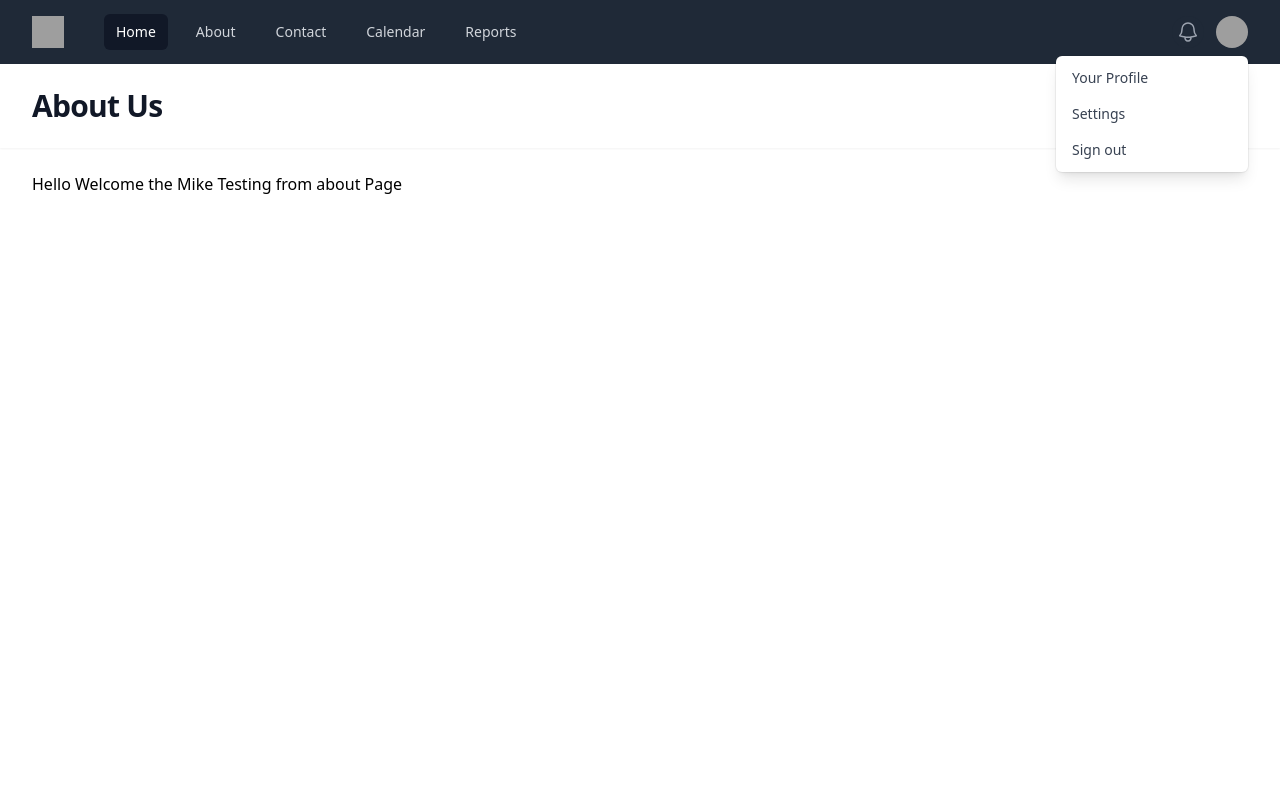
After one commit to muftimehedihasan/-PHP-For-Beginners---Complete-Laracasts-Course, a PHP site: page /views/about.vue.php in a window 1280 px wide. The commit adds this page. Run offline with PHP 8.4, Linux system fonts and the light colour scheme; some libraries are stand-ins or nearby versions; grey boxes are pictures that could not be loaded.

Commit message:
new commit

````diff
--- a/demo/about.vue.php
+++ /dev/null
@@ -1,3 +0,0 @@
-<?php
-
-?>
--- /dev/null
+++ b/website/demo/about.php
@@ -0,0 +1,4 @@
+<?php
+require 'about.vue.php'
+
+?>
--- /dev/null
+++ b/website/demo/contact.php
@@ -0,0 +1,4 @@
+<?php
+require 'contact.vue.php'
+
+?>
--- /dev/null
+++ b/website/demo/views/about.vue.php
@@ -0,0 +1,146 @@
+<!DOCTYPE html class="h-full bg-gray-100">
+<html lang="en">
+<head>
+    <meta charset="UTF-8">
+    <meta name="viewport" content="width=device-width, initial-scale=1.0">
+    <title>Document</title>
+    <script src="https://cdn.tailwindcss.com"></script>
+
+</head>
+<body class="h-full">
+
+<!--
+  This example requires updating your template:
+
+  ```
+  <html class="h-full bg-gray-100">
+  <body class="h-full">
+  ```
+-->
+<div class="min-h-full">
+  <nav class="bg-gray-800">
+    <div class="mx-auto max-w-7xl px-4 sm:px-6 lg:px-8">
+      <div class="flex h-16 items-center justify-between">
+        <div class="flex items-center">
+          <div class="shrink-0">
+            <img class="size-8" src="https://tailwindui.com/plus/img/logos/mark.svg?color=indigo&shade=500" alt="Your Company">
+          </div>
+          <div class="hidden md:block">
+            <div class="ml-10 flex items-baseline space-x-4">
+              <!-- Current: "bg-gray-900 text-white", Default: "text-gray-300 hover:bg-gray-700 hover:text-white" -->
+              <a href="/" class="rounded-md bg-gray-900 px-3 py-2 text-sm font-medium text-white" aria-current="page">Home</a>
+              <a href="/about.php" class="rounded-md px-3 py-2 text-sm font-medium text-gray-300 hover:bg-gray-700 hover:text-white">About</a>
+              <a href="/contact.php" class="rounded-md px-3 py-2 text-sm font-medium text-gray-300 hover:bg-gray-700 hover:text-white">Contact</a>
+              <a href="#" class="rounded-md px-3 py-2 text-sm font-medium text-gray-300 hover:bg-gray-700 hover:text-white">Calendar</a>
+              <a href="#" class="rounded-md px-3 py-2 text-sm font-medium text-gray-300 hover:bg-gray-700 hover:text-white">Reports</a>
+            </div>
+          </div>
+        </div>
+        <div class="hidden md:block">
+          <div class="ml-4 flex items-center md:ml-6">
+            <button type="button" class="relative rounded-full bg-gray-800 p-1 text-gray-400 hover:text-white focus:ring-2 focus:ring-white focus:ring-offset-2 focus:ring-offset-gray-800 focus:outline-hidden">
+              <span class="absolute -inset-1.5"></span>
+              <span class="sr-only">View notifications</span>
+              <svg class="size-6" fill="none" viewBox="0 0 24 24" stroke-width="1.5" stroke="currentColor" aria-hidden="true" data-slot="icon">
+                <path stroke-linecap="round" stroke-linejoin="round" d="M14.857 17.082a23.848 23.848 0 0 0 5.454-1.31A8.967 8.967 0 0 1 18 9.75V9A6 6 0 0 0 6 9v.75a8.967 8.967 0 0 1-2.312 6.022c1.733.64 3.56 1.085 5.455 1.31m5.714 0a24.255 24.255 0 0 1-5.714 0m5.714 0a3 3 0 1 1-5.714 0" />
+              </svg>
+            </button>
+
+            <!-- Profile dropdown -->
+            <div class="relative ml-3">
+              <div>
+                <button type="button" class="relative flex max-w-xs items-center rounded-full bg-gray-800 text-sm focus:ring-2 focus:ring-white focus:ring-offset-2 focus:ring-offset-gray-800 focus:outline-hidden" id="user-menu-button" aria-expanded="false" aria-haspopup="true">
+                  <span class="absolute -inset-1.5"></span>
+                  <span class="sr-only">Open user menu</span>
+                  <img class="size-8 rounded-full" src="https://images.unsplash.com/photo-1472099645785-5658abf4ff4e?ixlib=rb-1.2.1&ixid=eyJhcHBfaWQiOjEyMDd9&auto=format&fit=facearea&facepad=2&w=256&h=256&q=80" alt="">
+                </button>
+              </div>
+
+              <!--
+                Dropdown menu, show/hide based on menu state.
+
+                Entering: "transition ease-out duration-100"
+                  From: "transform opacity-0 scale-95"
+                  To: "transform opacity-100 scale-100"
+                Leaving: "transition ease-in duration-75"
+                  From: "transform opacity-100 scale-100"
+                  To: "transform opacity-0 scale-95"
+              -->
+              <div class="absolute right-0 z-10 mt-2 w-48 origin-top-right rounded-md bg-white py-1 ring-1 shadow-lg ring-black/5 focus:outline-hidden" role="menu" aria-orientation="vertical" aria-labelledby="user-menu-button" tabindex="-1">
+                <!-- Active: "bg-gray-100 outline-hidden", Not Active: "" -->
+                <a href="#" class="block px-4 py-2 text-sm text-gray-700" role="menuitem" tabindex="-1" id="user-menu-item-0">Your Profile</a>
+                <a href="#" class="block px-4 py-2 text-sm text-gray-700" role="menuitem" tabindex="-1" id="user-menu-item-1">Settings</a>
+                <a href="#" class="block px-4 py-2 text-sm text-gray-700" role="menuitem" tabindex="-1" id="user-menu-item-2">Sign out</a>
+              </div>
+            </div>
+          </div>
+        </div>
+        <div class="-mr-2 flex md:hidden">
+          <!-- Mobile menu button -->
+          <button type="button" class="relative inline-flex items-center justify-center rounded-md bg-gray-800 p-2 text-gray-400 hover:bg-gray-700 hover:text-white focus:ring-2 focus:ring-white focus:ring-offset-2 focus:ring-offset-gray-800 focus:outline-hidden" aria-controls="mobile-menu" aria-expanded="false">
+            <span class="absolute -inset-0.5"></span>
+            <span class="sr-only">Open main menu</span>
+            <!-- Menu open: "hidden", Menu closed: "block" -->
+            <svg class="block size-6" fill="none" viewBox="0 0 24 24" stroke-width="1.5" stroke="currentColor" aria-hidden="true" data-slot="icon">
+              <path stroke-linecap="round" stroke-linejoin="round" d="M3.75 6.75h16.5M3.75 12h16.5m-16.5 5.25h16.5" />
+            </svg>
+            <!-- Menu open: "block", Menu closed: "hidden" -->
+            <svg class="hidden size-6" fill="none" viewBox="0 0 24 24" stroke-width="1.5" stroke="currentColor" aria-hidden="true" data-slot="icon">
+              <path stroke-linecap="round" stroke-linejoin="round" d="M6 18 18 6M6 6l12 12" />
+            </svg>
+          </button>
+        </div>
+      </div>
+    </div>
+
+    <!-- Mobile menu, show/hide based on menu state. -->
+    <div class="md:hidden" id="mobile-menu">
+      <div class="space-y-1 px-2 pt-2 pb-3 sm:px-3">
+        <!-- Current: "bg-gray-900 text-white", Default: "text-gray-300 hover:bg-gray-700 hover:text-white" -->
+        <a href="/" class="block rounded-md bg-gray-900 px-3 py-2 text-base font-medium text-white" aria-current="page">Home</a>
+        <a href="#" class="block rounded-md px-3 py-2 text-base font-medium text-gray-300 hover:bg-gray-700 hover:text-white">Team</a>
+        <a href="#" class="block rounded-md px-3 py-2 text-base font-medium text-gray-300 hover:bg-gray-700 hover:text-white">Projects</a>
+        <a href="#" class="block rounded-md px-3 py-2 text-base font-medium text-gray-300 hover:bg-gray-700 hover:text-white">Calendar</a>
+        <a href="#" class="block rounded-md px-3 py-2 text-base font-medium text-gray-300 hover:bg-gray-700 hover:text-white">Reports</a>
+      </div>
+      <div class="border-t border-gray-700 pt-4 pb-3">
+        <div class="flex items-center px-5">
+          <div class="shrink-0">
+            <img class="size-10 rounded-full" src="https://images.unsplash.com/photo-1472099645785-5658abf4ff4e?ixlib=rb-1.2.1&ixid=eyJhcHBfaWQiOjEyMDd9&auto=format&fit=facearea&facepad=2&w=256&h=256&q=80" alt="">
+          </div>
+          <div class="ml-3">
+            <div class="text-base/5 font-medium text-white">Tom Cook</div>
+            <div class="text-sm font-medium text-gray-400">tom@example.com</div>
+          </div>
+          <button type="button" class="relative ml-auto shrink-0 rounded-full bg-gray-800 p-1 text-gray-400 hover:text-white focus:ring-2 focus:ring-white focus:ring-offset-2 focus:ring-offset-gray-800 focus:outline-hidden">
+            <span class="absolute -inset-1.5"></span>
+            <span class="sr-only">View notifications</span>
+            <svg class="size-6" fill="none" viewBox="0 0 24 24" stroke-width="1.5" stroke="currentColor" aria-hidden="true" data-slot="icon">
+              <path stroke-linecap="round" stroke-linejoin="round" d="M14.857 17.082a23.848 23.848 0 0 0 5.454-1.31A8.967 8.967 0 0 1 18 9.75V9A6 6 0 0 0 6 9v.75a8.967 8.967 0 0 1-2.312 6.022c1.733.64 3.56 1.085 5.455 1.31m5.714 0a24.255 24.255 0 0 1-5.714 0m5.714 0a3 3 0 1 1-5.714 0" />
+            </svg>
+          </button>
+        </div>
+        <div class="mt-3 space-y-1 px-2">
+          <a href="#" class="block rounded-md px-3 py-2 text-base font-medium text-gray-400 hover:bg-gray-700 hover:text-white">Your Profile</a>
+          <a href="#" class="block rounded-md px-3 py-2 text-base font-medium text-gray-400 hover:bg-gray-700 hover:text-white">Settings</a>
+          <a href="#" class="block rounded-md px-3 py-2 text-base font-medium text-gray-400 hover:bg-gray-700 hover:text-white">Sign out</a>
+        </div>
+      </div>
+    </div>
+  </nav>
+
+  <header class="bg-white shadow-sm">
+    <div class="mx-auto max-w-7xl px-4 py-6 sm:px-6 lg:px-8">
+      <h1 class="text-3xl font-bold tracking-tight text-gray-900">About Us</h1>
+    </div>
+  </header>
+  <main>
+    <div class="mx-auto max-w-7xl px-4 py-6 sm:px-6 lg:px-8">
+     Hello Welcome the Mike Testing from about Page
+    </div>
+  </main>
+</div>
+
+
+</body>
+</html>
--- a/demo/index.vue.php
+++ b/website/demo/views/index.vue.php
@@ -28,7 +28,7 @@
           <div class="hidden md:block">
             <div class="ml-10 flex items-baseline space-x-4">
               <!-- Current: "bg-gray-900 text-white", Default: "text-gray-300 hover:bg-gray-700 hover:text-white" -->
-              <a href="/" class="rounded-md bg-gray-900 px-3 py-2 text-sm font-medium text-white" aria-current="page">Home</a>
+              <a href="/" class="rounded-md px-3 py-2 text-gray-300 hover:bg-gray-700 text-sm font-medium text-white" aria-current="page">Home</a>
               <a href="/about.php" class="rounded-md px-3 py-2 text-sm font-medium text-gray-300 hover:bg-gray-700 hover:text-white">About</a>
               <a href="/contact.php" class="rounded-md px-3 py-2 text-sm font-medium text-gray-300 hover:bg-gray-700 hover:text-white">Contact</a>
               <a href="#" class="rounded-md px-3 py-2 text-sm font-medium text-gray-300 hover:bg-gray-700 hover:text-white">Calendar</a>
@@ -131,12 +131,12 @@
 
   <header class="bg-white shadow-sm">
     <div class="mx-auto max-w-7xl px-4 py-6 sm:px-6 lg:px-8">
-      <h1 class="text-3xl font-bold tracking-tight text-gray-900">Dashboard</h1>
+      <h1 class="text-3xl font-bold tracking-tight text-gray-900">Home</h1>
     </div>
   </header>
   <main>
     <div class="mx-auto max-w-7xl px-4 py-6 sm:px-6 lg:px-8">
-     Hello Welcome the Mike Testing
+     Hello Welcome the Mike Testing Home
     </div>
   </main>
 </div>
````
Also changed, not shown: website/demo/index.php (renamed from demo/index.php, +0 -18 lines), website/demo/views/contact.vue.php (renamed from demo/about.php, +4 -11 lines), demo/contact.php (deleted).
